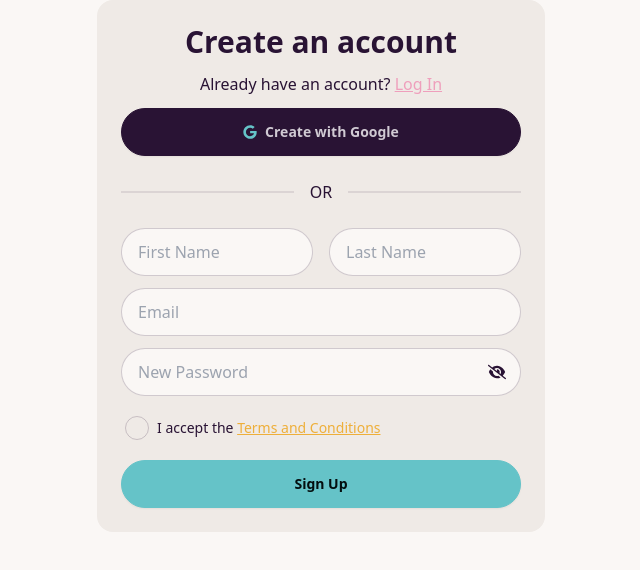
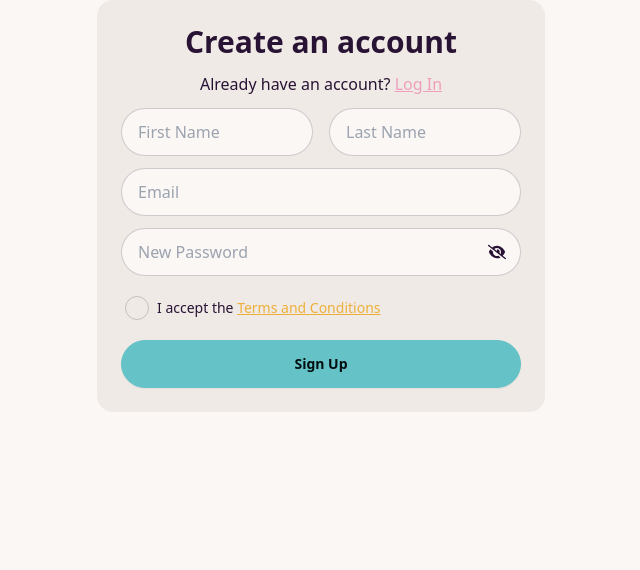
Before and after one commit to liamgluna/daycare-client, a React (Vite) app: page /signup in a window 1280 px wide. Shown: the top 570 px of the page, without its empty margins (319-959 px from the left). Built offline with nearby package versions, Linux system fonts and the light colour scheme.

Commit message:
update forms

```diff
--- a/src/pages/Class.tsx
+++ b/src/pages/Class.tsx
@@ -1,9 +1,14 @@
-import { LoaderFunctionArgs, useLoaderData } from "react-router-dom";
+import { Link, LoaderFunctionArgs, useLoaderData } from "react-router-dom";
 
 const Class = () => {
   const classF = useLoaderData() as string;
 
-  return <div>id: {classF}</div>;
+  return (
+    <div>
+      <h1>id: {classF}</h1>
+      <Link to="/">Add student</Link>
+    </div>
+  );
 };
 
 export const ClassLoader = async ({ params }: LoaderFunctionArgs) => {
--- a/src/pages/Login.tsx
+++ b/src/pages/Login.tsx
@@ -1,5 +1,5 @@
 import { SyntheticEvent, useEffect, useState } from "react";
-import { FaGoogle, FaEye, FaEyeSlash } from "react-icons/fa6";
+import { FaEye, FaEyeSlash } from "react-icons/fa6";
 import { useDispatch, useSelector } from "react-redux";
 import {
   ActionFunctionArgs,
@@ -60,13 +60,6 @@ const Login = () => {
             Register
           </Link>
         </span>
-
-        <button disabled={isLoading} className="btn btn-neutral">
-          <FaGoogle className="text-primary" />
-          Log in with Google
-        </button>
-
-        <div className="divider">OR</div>
 
         <label className="form-control">
           <input
--- a/src/pages/Signup.tsx
+++ b/src/pages/Signup.tsx
@@ -1,5 +1,5 @@
 import { SyntheticEvent, useEffect, useState } from "react";
-import { FaEye, FaEyeSlash, FaGoogle } from "react-icons/fa6";
+import { FaEye, FaEyeSlash } from "react-icons/fa6";
 import { useDispatch, useSelector } from "react-redux";
 import {
   ActionFunctionArgs,
@@ -68,12 +68,6 @@ const Signup = () => {
             Log In
           </Link>
         </span>
-
-        <button disabled={isLoading} className="btn btn-neutral">
-          <FaGoogle className="text-primary" />
-          Create with Google
-        </button>
-        <div className="divider ">OR</div>
 
         <div className="flex">
           <div className="w-1/2 mr-4">
```
